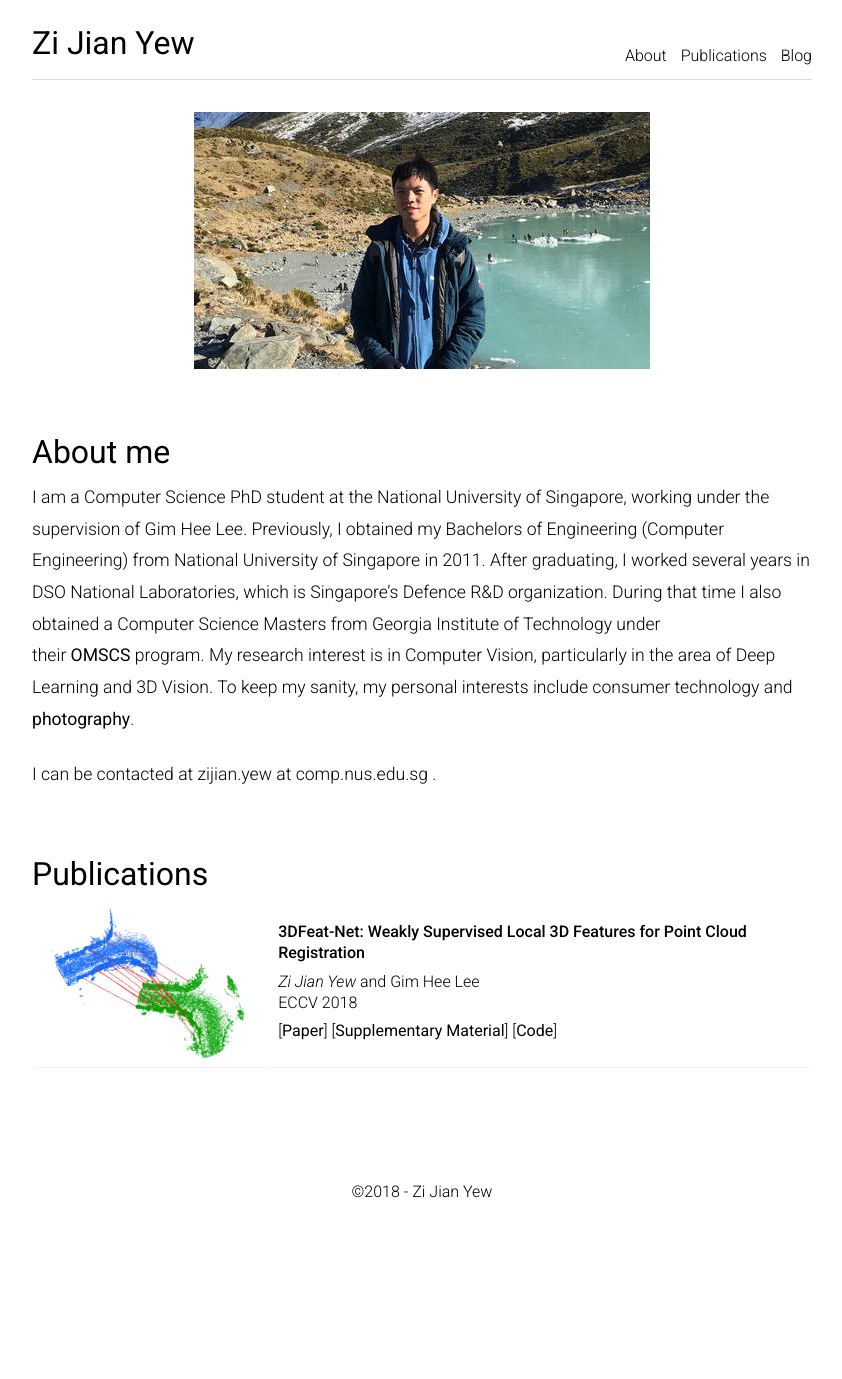
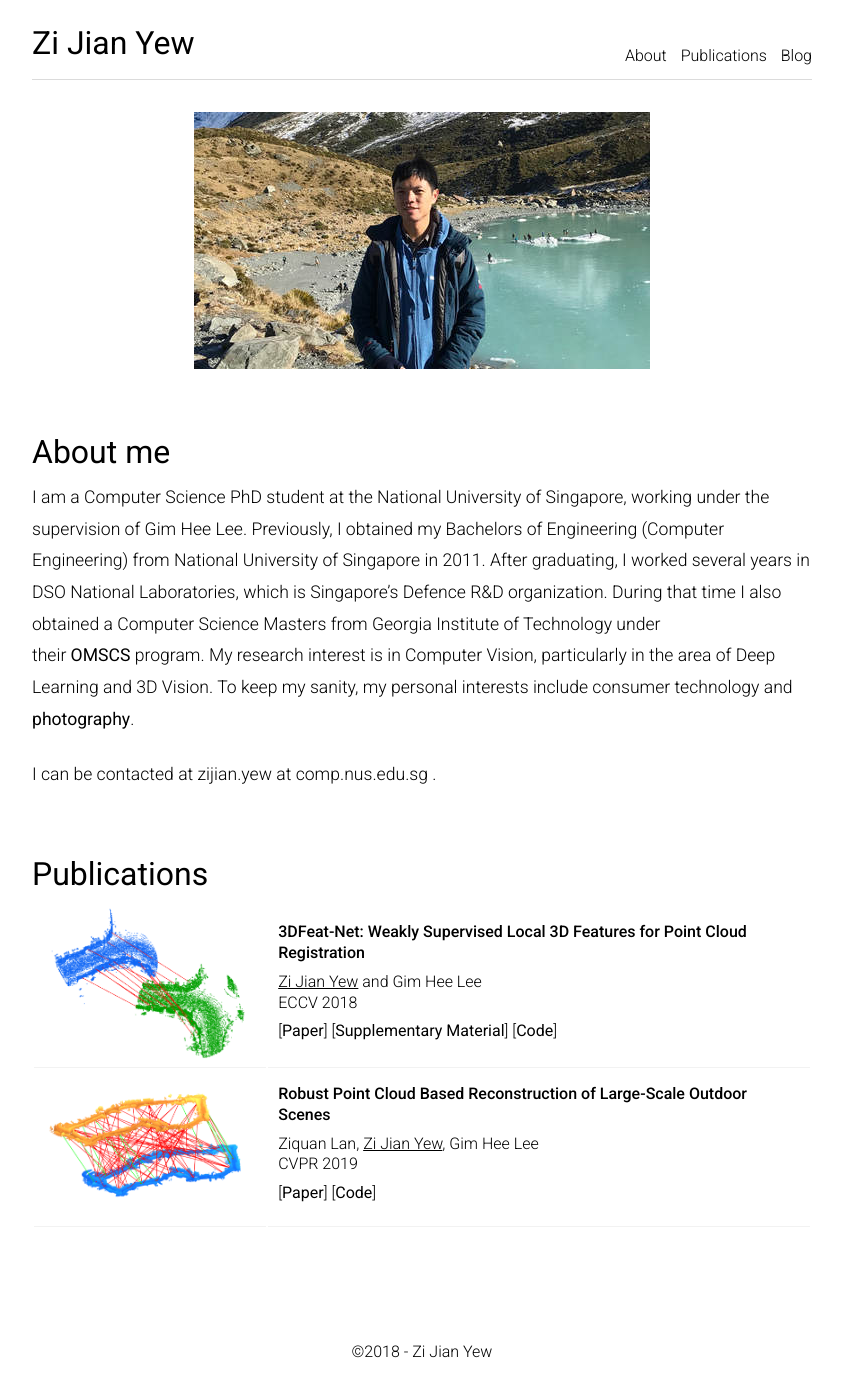
Before and after one commit to yewzijian/yewzijian.github.io, a Jekyll site: the page built from index.md, in a window 1280 px wide. Shown: the whole page, without its empty margins (218-1060 px from the left). Built offline with Jekyll 4.4.1, drawn with Linux system fonts in a browser that asks for light colours; before the commit the page ends 1219 px from its top, so only the background shows below that.

Commit message:
Added robust reconstruction to publication list

```diff
--- a/index.md
+++ b/index.md
@@ -21,7 +21,7 @@ I am a Computer Science PhD student at the National University of Singapore, wor
 				3DFeat-Net: Weakly Supervised Local 3D Features for Point Cloud Registration
 			</div>
 			<div class="pub-details">
-				<em>Zi Jian Yew</em> and Gim Hee Lee<br/>
+				<u>Zi Jian Yew</u> and Gim Hee Lee<br/>
 				ECCV 2018
 			</div>
 			<div class="pub-details">
@@ -31,4 +31,22 @@ I am a Computer Science PhD student at the National University of Singapore, wor
 			</div>
 		</td>
 	</tr>
+		<tr>
+		<td width="30%">
+			<img src="assets/robustrecon.png">
+		</td>
+		<td width="70%">
+			<div class="pub-title">
+				Robust Point Cloud Based Reconstruction of Large-Scale Outdoor Scenes
+			</div>
+			<div class="pub-details">
+				Ziquan Lan, <u>Zi Jian Yew</u>, Gim Hee Lee<br/>
+				CVPR 2019
+			</div>
+			<div class="pub-details">
+				[<a href="https://arxiv.org/pdf/1905.09634">Paper</a>]
+				[<a href="https://github.com/ziquan111/RobustPCLReconstruction">Code</a>]
+			</div>
+		</td>
+	</tr>
 </table>
```
Also changed, not shown: assets/robustrecon.png (added).
